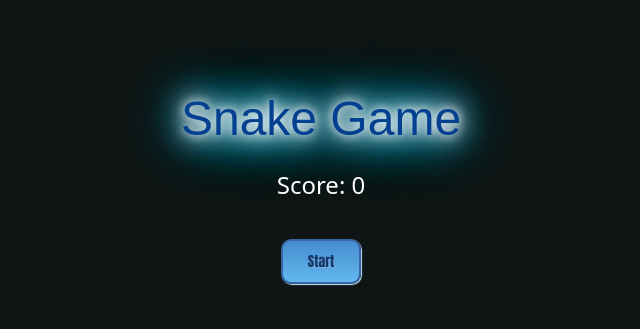
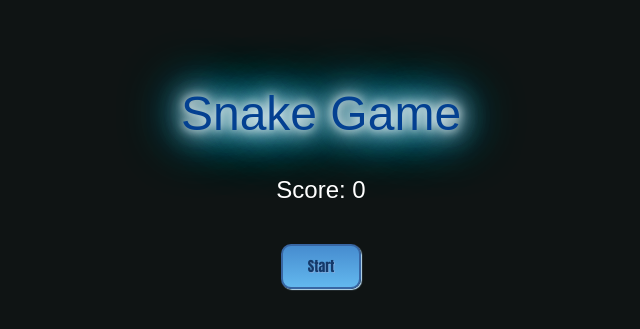
Before and after one commit to DaviGrilo/Jogo-da-Cobrinha, a plain HTML site: page index.html in a window 1280 px wide. Shown: the part 213-542 px from the top of the page, without its empty margins (319-959 px from the left). Drawn offline with nearby package versions, Linux system fonts and the light colour scheme.

Commit message:
Update style.css

```diff
--- a/style.css
+++ b/style.css
@@ -32,6 +32,8 @@ body {
   #score {
   font-size: 1.5em;
   color: white;
+  margin-top: 10px;
+  font-family: 'Arial', sans-serif;
 }
 
 
```
